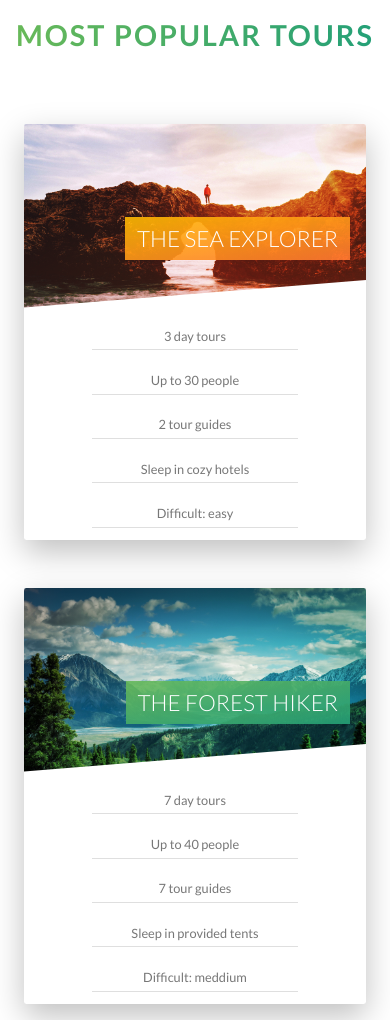
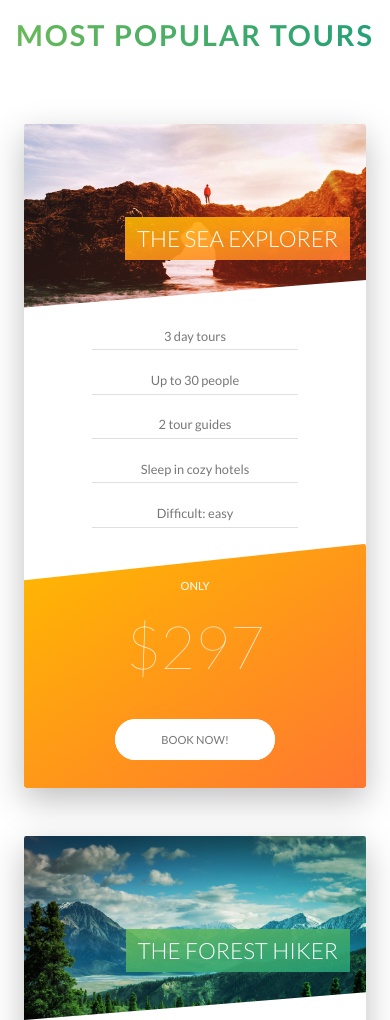
Before and after one commit to matheusfulldev/natours-project, a website: page index.html in a window 390 px wide. Shown: the part 2800-3820 px from the top of the page. Drawn offline with Linux system fonts and the light colour scheme.

Commit message:
responsive card tours

```diff
--- a/sass/components/_card-tours.scss
+++ b/sass/components/_card-tours.scss
@@ -183,4 +183,83 @@
         width: 20rem;
     }
 
+    @include respond-(tab-port) {
+    height: auto;
+    cursor: default;
+    background-color: $color-white;
+    box-shadow: 0 1.5rem 4rem rgba($color-black, .25);
+
+    &__side {
+        height: auto;
+        font-size: 4rem;
+        position: relative;
+        width: 100%;
+        box-shadow: none;
+
+        &--back {
+            margin-top: 2rem;
+            transform: rotateY(0);
+            -webkit-clip-path: polygon(0 15%, 100% 0, 100% 100%, 0 100%);
+            clip-path: polygon(0 15%, 100% 0, 100% 100%, 0 100%);
+
+            &-1 {
+            background-image: linear-gradient(to bottom right,
+            $color-secondary-light,
+            $color-secondary-dark
+            );}
+
+            &-2 {
+            background-image: linear-gradient(to bottom right,
+            $color-primary-light,
+            $color-primary-dark
+            );}
+
+            &-3 {
+            background-image: linear-gradient(to bottom right,
+            $color-tertiary-light,
+            $color-tertiary-dark
+            );}
+        }
+    }
+
+    &:hover &__side--front {
+        transform: rotateY(0deg);
+    }
+
+    &__cta {
+        position: relative;
+        top: 0;
+        left: 0;
+        transform: translate(0);
+        width: 100%;
+        text-align: center;
+    }
+
+    &__price {
+        width: 100%;
+
+        &-box {
+            padding: 1rem 3rem;
+            margin-top: 3rem;
+            margin-bottom: 0rem;
+        }
+
+        &-only {
+            font-size: 1.4rem;
+        }
+
+        &-value {
+            font-size: 7.5rem;
+            font-weight: 100;
+            text-align: center;
+            margin-bottom: 0;
+        }
+    }
+
+        &__button {
+            width: 20rem;
+            margin-bottom: 3.5rem;
+        }
+    }
+
 }
```
Also changed, not shown: css/style.css.
